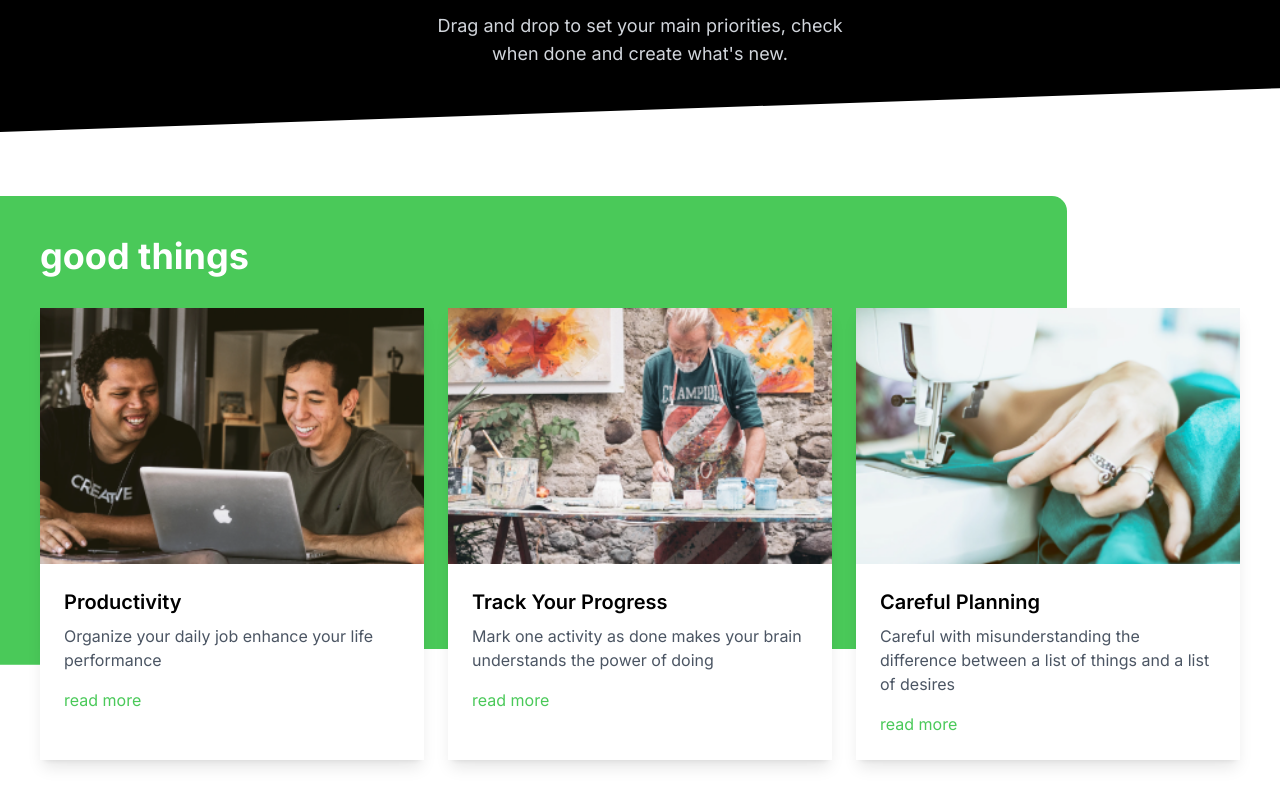
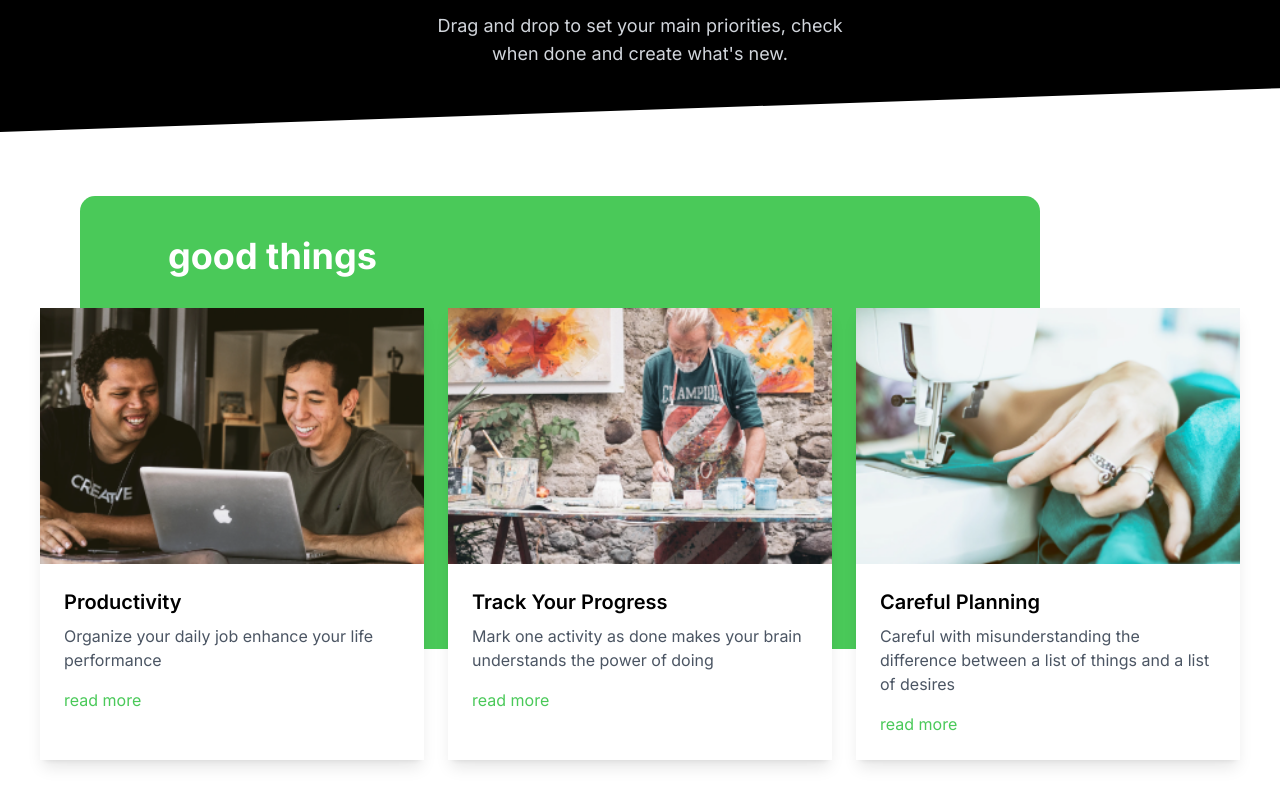
Before and after one commit to PedroRoza/coopers-page, a Next.js app: page / in a window 1280 px wide. Shown: the part 900-1700 px from the top of the page. Built offline with nearby package versions, Linux system fonts and the light colour scheme.

Commit message:
correcao de googthings

```diff
--- a/app/page.tsx
+++ b/app/page.tsx
@@ -17,21 +17,19 @@ export default function Home() {
     setHasUserData(!!userData);
   }, []);
 
-  if (hasUserData === null) return null; // ou um loader/spinner temporário
+  if (hasUserData === null) return null;
 
   return (
     <main className="min-h-screen flex flex-col overflow-x-hidden">
       <Header />
       <Hero />
       <TodoTitle />
-      <div>
-        <div className="z-0 absolute left-0 w-32 flex items-start h-40">
+      <div  className="relative">
+        <div className="absolute left-0 top-60 w-60 h-60 z-[-1]">
           <img
             src="/lateral.png"
             alt="triangle design decorative"
-            width={300}
-            height={200}
-            className="object-cover"
+            className="w-full h-full object-cover"
           />
         </div>
         {hasUserData === true && <TodoSection />}
--- a/components/GoodThingsCarousel.tsx
+++ b/components/GoodThingsCarousel.tsx
@@ -86,11 +86,11 @@ export default function GoodThingsCarousel() {
     <section className="w-full bg-white py-16">
       <div className="container relative">
         <div
-          className="bg-green-500 h-3/4 w-10/12 absolute left-0"
-          style={{ borderRadius: "0 15px 15px 0" }}
+          className="bg-green-500 h-3/4 w-9/12 absolute md:left-20"
+          style={{ borderRadius: "15px" }}
         ></div>
         <div className="p-6 md:p-10 rounded-md relative z-10">
-          <h2 className="text-3xl md:text-4xl font-bold text-white mb-8">good things</h2>
+          <h2 className="text-3xl md:text-4xl md:pl-32 font-bold text-white mb-8">good things</h2>
           {isMdOrLarger ? (
             <div className="flex justify-center gap-6">
               {carouselItems.map(({ id, image, title, description, altText }) => (
--- a/components/TodoSection.tsx
+++ b/components/TodoSection.tsx
@@ -240,7 +240,7 @@ export default function TodoSection() {
     setTodoItems(todoItems.map((item) => (item.id === id ? { ...item, isEditing: false } : item)))
   }
   return (
-    <section id="todo-list" className="w-ful py-16">
+    <section id="todo-list" className="w-ful py-16 z-10">
       <div className="container mx-auto px-4">
         <div className="flex flex-col md:flex-row gap-8 max-w-5xl mx-auto">
           <DndProvider backend={Backend}>
```
